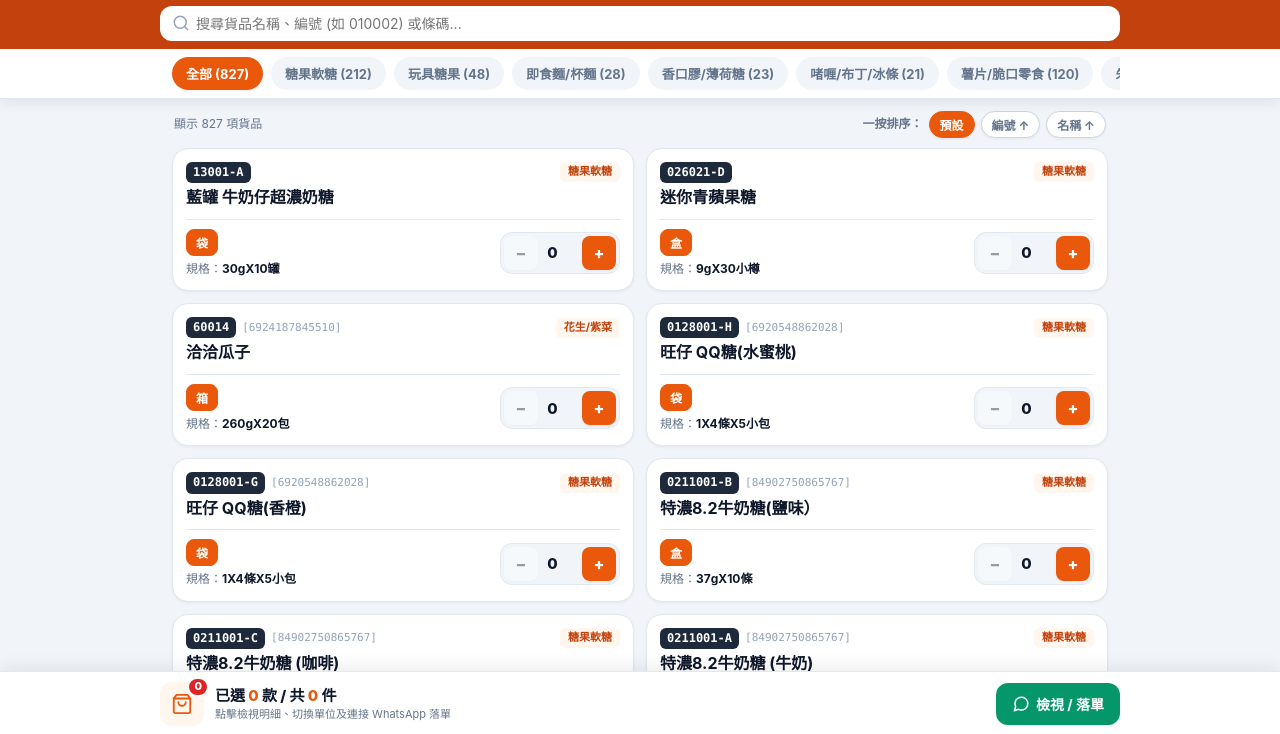
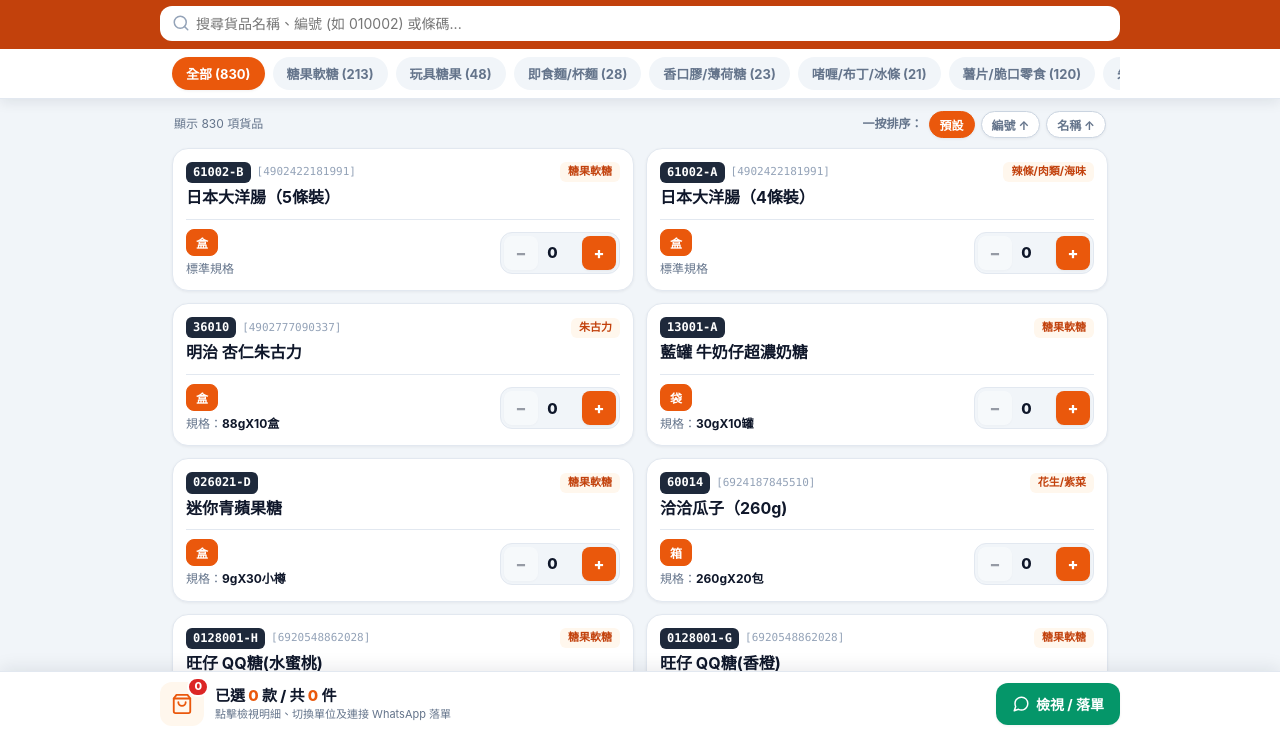
Before and after one commit to mana2hk/hyyorder, a plain HTML site: page index.html in a window 1280 px wide. Shown: the part 64-798 px from the top of the page. Drawn offline with Linux system fonts and the light colour scheme.

Commit message:
Add files via upload

```diff
--- a/index.html
+++ b/index.html
@@ -746,9 +746,12 @@
 ];
 
         const DEFAULT_PRODUCTS = [
+            {"id": "p_1795563597991", "code": "61002-B", "barcode": "4902422181991", "categoryId": "cat_candy", "name": "日本大洋腸（5條裝）", "units": [{"unit": "盒", "spec": ""}]},
+            {"id": "p_1795563521263", "code": "61002-A", "barcode": "4902422181991", "categoryId": "cat_meat", "name": "日本大洋腸（4條裝）", "units": [{"unit": "盒", "spec": ""}]},
+            {"id": "p_1795563111026", "code": "36010", "barcode": "4902777090337", "categoryId": "cat_choco", "name": "明治 杏仁朱古力", "units": [{"unit": "盒", "spec": "88gX10盒"}]},
             {"id": "p_1795403521484", "code": "13001-A", "barcode": "13001-A", "categoryId": "cat_candy", "name": "藍罐 牛奶仔超濃奶糖", "units": [{"unit": "袋", "spec": "30gX10罐"}]},
             {"id": "p_1795390886443", "code": "026021-D", "barcode": "026021-D", "categoryId": "cat_candy", "name": "迷你青蘋果糖", "units": [{"unit": "盒", "spec": "9gX30小樽"}]},
-            {"id": "p_1795390743634", "code": "60014", "barcode": "6924187845510", "categoryId": "cat_nut", "name": "洽洽瓜子", "units": [{"unit": "箱", "spec": "260gX20包"}]},
+            {"id": "p_1795390743634", "code": "60014", "barcode": "6924187845510", "categoryId": "cat_nut", "name": "洽洽瓜子（260g)", "units": [{"unit": "箱", "spec": "260gX20包"}]},
             {"id": "p_1795310452978", "code": "0128001-H", "barcode": "6920548862028", "categoryId": "cat_candy", "name": "旺仔 QQ糖(水蜜桃)", "units": [{"unit": "袋", "spec": "1X4條X5小包"}]},
             {"id": "p_1795310415388", "code": "0128001-G", "barcode": "6920548862028", "categoryId": "cat_candy", "name": "旺仔 QQ糖(香橙)", "units": [{"unit": "袋", "spec": "1X4條X5小包"}]},
             {"id": "p_1795304141895", "code": "0211001-B", "barcode": "84902750865767", "categoryId": "cat_candy", "name": "特濃8.2牛奶糖(鹽味）", "units": [{"unit": "盒", "spec": "37gX10條"}]},
@@ -778,8 +781,8 @@
             {"id": "p_010013", "code": "010013", "barcode": "010013", "categoryId": "cat_candy", "name": "韓妞CC棒", "units": [{"unit": "盒", "spec": "1X30支"}, {"unit": "箱", "spec": "20盒X30支"}]},
             {"id": "p_010017", "code": "010017", "barcode": "010017", "categoryId": "cat_candy", "name": "金冠 黑糖話梅糖", "units": [{"unit": "袋", "spec": "2.5kg"}, {"unit": "箱", "spec": "2.5kgX4袋"}]},
             {"id": "p_010018", "code": "010018", "barcode": "010018", "categoryId": "cat_candy", "name": "金冠 黑姜紅糖", "units": [{"unit": "袋", "spec": "2.5kg"}, {"unit": "箱", "spec": "2.5kgX4袋"}]},
-            {"id": "p_010059A", "code": "010059-A", "barcode": "010059-A", "categoryId": "cat_candy", "name": "日本 乳酸菌糖", "units": [{"unit": "盒", "spec": "1X30包"}]},
-            {"id": "p_010059B", "code": "010059-B", "barcode": "010059-B", "categoryId": "cat_candy", "name": "日本 變色龍糖(淺色)", "units": [{"unit": "盒", "spec": "1X30包"}]},
+            {"id": "p_010059A", "code": "010059-A", "barcode": "4901362102639", "categoryId": "cat_candy", "name": "乳酸菌糖", "units": [{"unit": "盒", "spec": "1X30包"}]},
+            {"id": "p_010059B", "code": "010059-B", "barcode": "4901362102639", "categoryId": "cat_candy", "name": "變色龍糖", "units": [{"unit": "盒", "spec": "1X30包"}]},
             {"id": "p_010060A", "code": "010060-A", "barcode": "010060-A", "categoryId": "cat_candy", "name": "圓罐糖 (可樂)", "units": [{"unit": "盒", "spec": "1X12罐"}]},
             {"id": "p_010060B", "code": "010060-B", "barcode": "010060-B", "categoryId": "cat_candy", "name": "圓罐糖 (雪碧)", "units": [{"unit": "盒", "spec": "1X12罐"}]},
             {"id": "p_010063", "code": "010063", "barcode": "010063", "categoryId": "cat_candy", "name": "蔘牌蜜煉花旗蔘糖 (327g)", "units": [{"unit": "盒", "spec": "327g"}, {"unit": "箱", "spec": "327gX36盒"}]},
@@ -991,8 +994,8 @@
             {"id": "p_029020B", "code": "029020-B", "barcode": "029020-B", "categoryId": "cat_candy", "name": "甄誠記 椰子硬糖", "units": [{"unit": "包", "spec": "300g"}, {"unit": "箱", "spec": "300gX30包"}]},
             {"id": "p_029031A", "code": "029031A", "barcode": "029031A", "categoryId": "cat_candy", "name": "白兔奶糖 5磅(散裝)", "units": [{"unit": "盒", "spec": "5磅"}, {"unit": "箱", "spec": "5磅X6盒"}]},
             {"id": "p_029031B", "code": "029031B", "barcode": "029031B", "categoryId": "cat_candy", "name": "白兔奶糖(單包裝)", "units": [{"unit": "盒", "spec": "180gX15包"}, {"unit": "箱", "spec": "180gX60包"}]},
-            {"id": "p_100013", "code": "100013", "barcode": "100013", "categoryId": "cat_noodle", "name": "滿地可 咪咪面", "units": [{"unit": "袋", "spec": "1X50包"}, {"unit": "箱", "spec": "12袋X50包"}]},
-            {"id": "p_100013A", "code": "100013-A", "barcode": "100013-A", "categoryId": "cat_noodle", "name": "滿地可 咪咪面(20包裝)", "units": [{"unit": "袋", "spec": "1X30包"}, {"unit": "箱", "spec": "20袋X20包"}]},
+            {"id": "p_100013", "code": "100013", "barcode": "6921286900058", "categoryId": "cat_noodle", "name": "滿地可 咪咪面", "units": [{"unit": "袋", "spec": "1X50包"}]},
+            {"id": "p_100013A", "code": "100013-A", "barcode": "6921286900058", "categoryId": "cat_noodle", "name": "滿地可 咪咪面(20包裝)", "units": [{"unit": "袋", "spec": "1X30包"}]},
             {"id": "p_100015", "code": "100015", "barcode": "6920238066019", "categoryId": "cat_noodle", "name": "辛辣麵 (5包裝)", "units": [{"unit": "箱", "spec": "1X40包"}]},
             {"id": "p_1001003A", "code": "1001003-A", "barcode": "6937962107000", "categoryId": "cat_noodle", "name": "康師傅碗麵 (紅燒牛肉)", "units": [{"unit": "箱", "spec": "112gX12碗"}]},
             {"id": "p_1001003B", "code": "1001003-B", "barcode": "6937962107000", "categoryId": "cat_noodle", "name": "康師傅碗麵 (香菇燉雞)", "units": [{"unit": "箱", "spec": "105gX12碗"}]},
@@ -1138,17 +1141,17 @@
             {"id": "p_2635", "code": "2635", "barcode": "2635", "categoryId": "cat_chips", "name": "卡樂B 4連包番茄什菜薯條", "units": [{"unit": "箱", "spec": "4小包X20條"}, {"unit": "個", "spec": ""}]},
             {"id": "p_2636", "code": "2636", "barcode": "2636", "categoryId": "cat_chips", "name": "卡樂B 4連包脆格薯片", "units": [{"unit": "箱", "spec": "4小包X20條"}, {"unit": "個", "spec": ""}]},
             {"id": "p_2637", "code": "2637", "barcode": "2637", "categoryId": "cat_chips", "name": "卡樂B 4連包和風蝦條", "units": [{"unit": "箱", "spec": "4小包X20條"}, {"unit": "個", "spec": ""}]},
-            {"id": "p_2642A", "code": "2642-A", "barcode": "2642-A", "categoryId": "cat_chips", "name": "卡樂B 55g薯片(燒烤味)", "units": [{"unit": "箱", "spec": "55gX24包"}, {"unit": "個", "spec": ""}]},
-            {"id": "p_2642B", "code": "2642-B", "barcode": "2642-B", "categoryId": "cat_chips", "name": "卡樂B 55g薯片(熱浪香辣)", "units": [{"unit": "箱", "spec": "55gX24包"}, {"unit": "個", "spec": ""}]},
-            {"id": "p_2642C", "code": "2642-C", "barcode": "2642-C", "categoryId": "cat_chips", "name": "卡樂B 55g薯片(咖喱味)", "units": [{"unit": "箱", "spec": "55gX24包"}, {"unit": "個", "spec": ""}]},
-            {"id": "p_2642D", "code": "2642-D", "barcode": "2642-D", "categoryId": "cat_chips", "name": "卡樂B 55g薯片(紫菜味)", "units": [{"unit": "箱", "spec": "55gX24包"}, {"unit": "個", "spec": ""}]},
-            {"id": "p_2642E", "code": "2642-E", "barcode": "2642-E", "categoryId": "cat_chips", "name": "卡樂B 55g薯片(日燒醬汁味)", "units": [{"unit": "箱", "spec": "55gX24包"}, {"unit": "個", "spec": ""}]},
-            {"id": "p_2642F", "code": "2642-F", "barcode": "2642-F", "categoryId": "cat_chips", "name": "卡樂B 55g薯片(蕃茄味)", "units": [{"unit": "箱", "spec": "55gX24包"}, {"unit": "個", "spec": ""}]},
-            {"id": "p_2642G", "code": "2642-G", "barcode": "2642-G", "categoryId": "cat_chips", "name": "卡樂B 55g薯片(薄餅味)", "units": [{"unit": "箱", "spec": "55gX24包"}, {"unit": "個", "spec": ""}]},
-            {"id": "p_2642H", "code": "2642-H", "barcode": "2642-H", "categoryId": "cat_chips", "name": "卡樂B 55g薯片(新加坡辣蟹味)", "units": [{"unit": "箱", "spec": "50gX24包"}, {"unit": "個", "spec": ""}]},
-            {"id": "p_2642I", "code": "2642-I", "barcode": "2642-I", "categoryId": "cat_chips", "name": "卡樂B 55g薯片(明太子蛋黃醬)", "units": [{"unit": "箱", "spec": "55gX24包"}, {"unit": "個", "spec": ""}]},
-            {"id": "p_2642M", "code": "2642-M", "barcode": "2642-M", "categoryId": "cat_chips", "name": "卡樂B 55g薯片(蜂蜜牛油味)", "units": [{"unit": "箱", "spec": "55gX24包"}, {"unit": "個", "spec": ""}]},
-            {"id": "p_2642R", "code": "2642-R", "barcode": "2642-R", "categoryId": "cat_chips", "name": "卡樂B 50g薯片(辣薄餅味)", "units": [{"unit": "箱", "spec": "50gX24包"}, {"unit": "個", "spec": ""}]},
+            {"id": "p_2642A", "code": "2642-A", "barcode": "4901330300111", "categoryId": "cat_chips", "name": "卡樂B 55g薯片(燒烤味)", "units": [{"unit": "箱", "spec": "55gX24包"}, {"unit": "個", "spec": ""}]},
+            {"id": "p_2642B", "code": "2642-B", "barcode": "4901330300111", "categoryId": "cat_chips", "name": "卡樂B 55g薯片(熱浪香辣)", "units": [{"unit": "箱", "spec": "55gX24包"}, {"unit": "個", "spec": ""}]},
+            {"id": "p_2642C", "code": "2642-C", "barcode": "4901330300111", "categoryId": "cat_chips", "name": "卡樂B 55g薯片(咖喱味)", "units": [{"unit": "箱", "spec": "55gX24包"}, {"unit": "個", "spec": ""}]},
+            {"id": "p_2642D", "code": "2642-D", "barcode": "4901330300111", "categoryId": "cat_chips", "name": "卡樂B 55g薯片(紫菜味)", "units": [{"unit": "箱", "spec": "55gX24包"}, {"unit": "個", "spec": ""}]},
+            {"id": "p_2642E", "code": "2642-E", "barcode": "4901330300111", "categoryId": "cat_chips", "name": "卡樂B 55g薯片(日燒醬汁味)", "units": [{"unit": "箱", "spec": "55gX24包"}, {"unit": "個", "spec": ""}]},
+            {"id": "p_2642F", "code": "2642-F", "barcode": "4901330300111", "categoryId": "cat_chips", "name": "卡樂B 55g薯片(蕃茄味)", "units": [{"unit": "箱", "spec": "55gX24包"}, {"unit": "個", "spec": ""}]},
+            {"id": "p_2642G", "code": "2642-G", "barcode": "4901330300111", "categoryId": "cat_chips", "name": "卡樂B 55g薯片(薄餅味)", "units": [{"unit": "箱", "spec": "55gX24包"}, {"unit": "個", "spec": ""}]},
+            {"id": "p_2642H", "code": "2642-H", "barcode": "4901330300111", "categoryId": "cat_chips", "name": "卡樂B 55g薯片(新加坡辣蟹味)", "units": [{"unit": "箱", "spec": "50gX24包"}, {"unit": "個", "spec": ""}]},
+            {"id": "p_2642I", "code": "2642-I", "barcode": "4901330300111", "categoryId": "cat_chips", "name": "卡樂B 55g薯片(明太子蛋黃醬)", "units": [{"unit": "箱", "spec": "55gX24包"}, {"unit": "個", "spec": ""}]},
+            {"id": "p_2642M", "code": "2642-M", "barcode": "4901330300111", "categoryId": "cat_chips", "name": "卡樂B 55g薯片(蜂蜜牛油味)", "units": [{"unit": "箱", "spec": "55gX24包"}, {"unit": "個", "spec": ""}]},
+            {"id": "p_2642R", "code": "2642-R", "barcode": "4901330300111", "categoryId": "cat_chips", "name": "卡樂B 50g薯片(辣薄餅味)", "units": [{"unit": "箱", "spec": "50gX24包"}, {"unit": "個", "spec": ""}]},
             {"id": "p_2646B", "code": "2646-B", "barcode": "2646-B", "categoryId": "cat_chips", "name": "若鳩什錦脆片", "units": [{"unit": "箱", "spec": "80gX20包"}, {"unit": "個", "spec": ""}]},
             {"id": "p_2651", "code": "2651", "barcode": "2651", "categoryId": "cat_chips", "name": "卡樂B 42g什菜薯條", "units": [{"unit": "箱", "spec": "42gX30包"}, {"unit": "個", "spec": ""}]},
             {"id": "p_2652", "code": "2652", "barcode": "2652", "categoryId": "cat_chips", "name": "卡樂B 42g田園番茄什菜薯條", "units": [{"unit": "箱", "spec": "42gX30包"}, {"unit": "個", "spec": ""}]},
@@ -1158,7 +1161,7 @@
             {"id": "p_2662B", "code": "2662-B", "barcode": "2662-B", "categoryId": "cat_chips", "name": "卡樂B 包裝宅卡B薯條(紫薯味)", "units": [{"unit": "箱", "spec": "90gX12包"}, {"unit": "箱", "spec": ""}]},
             {"id": "p_2662C", "code": "2662-C", "barcode": "2662-C", "categoryId": "cat_chips", "name": "卡樂B 包裝宅卡B薯條(紫菜味)", "units": [{"unit": "箱", "spec": "90gX12包"}, {"unit": "箱", "spec": ""}]},
             {"id": "p_2662E", "code": "2662-E", "barcode": "2662-E", "categoryId": "cat_chips", "name": "卡樂B 包裝宅卡B薯條(梅味)", "units": [{"unit": "箱", "spec": "90gX12包"}, {"unit": "箱", "spec": ""}]},
-            {"id": "p_2664", "code": "2664", "barcode": "2664", "categoryId": "cat_chips", "name": "日清湖池屋薯片 55g (香辣味)", "units": [{"unit": "箱", "spec": "55gX20包"}, {"unit": "個", "spec": ""}]},
+            {"id": "p_2664", "code": "2664", "barcode": "4901330300111", "categoryId": "cat_chips", "name": "日清湖池屋薯片 55g (香辣味)", "units": [{"unit": "箱", "spec": "55gX20包"}, {"unit": "個", "spec": ""}]},
             {"id": "p_2665", "code": "2665", "barcode": "2665", "categoryId": "cat_chips", "name": "日清湖池屋薯片 55g (芝士香辣味)", "units": [{"unit": "箱", "spec": "55gX20包"}, {"unit": "個", "spec": ""}]},
             {"id": "p_2666", "code": "2666", "barcode": "2666", "categoryId": "cat_chips", "name": "日清湖池屋薯片 25g (香辣味)", "units": [{"unit": "箱", "spec": "25gX20包"}, {"unit": "個", "spec": ""}]},
             {"id": "p_28001", "code": "28001", "barcode": "28001", "categoryId": "cat_chips", "name": "明輝 20g印尼蝦片", "units": [{"unit": "箱", "spec": "20gX30包"}, {"unit": "個", "spec": ""}]},
@@ -1229,10 +1232,10 @@
             {"id": "p_36004C", "code": "36004-C", "barcode": "36004-C", "categoryId": "cat_choco", "name": "明治 筒裝DD朱古力(青提子)", "units": [{"unit": "盒", "spec": "1袋X6筒"}, {"unit": "箱", "spec": "6筒X8盒"}]},
             {"id": "p_36004D", "code": "36004-D", "barcode": "36004-D", "categoryId": "cat_choco", "name": "明治 筒裝DD朱古力(芒果)", "units": [{"unit": "盒", "spec": "1袋X6筒"}, {"unit": "個", "spec": ""}]},
             {"id": "p_36004E", "code": "36004-E", "barcode": "36004-E", "categoryId": "cat_choco", "name": "明治 筒裝DD朱古力(蘋果)", "units": [{"unit": "盒", "spec": "1袋X6筒"}, {"unit": "個", "spec": ""}]},
-            {"id": "p_36009A", "code": "36009-A", "barcode": "84902777026103", "categoryId": "cat_choco", "name": "明治 鋼琴 至尊朱古力 (特濃。黑）", "units": [{"unit": "盒", "spec": "1X6小盒"}, {"unit": "箱", "spec": "6小盒X8盒"}]},
-            {"id": "p_36009B", "code": "36009-B", "barcode": "84902777026103", "categoryId": "cat_choco", "name": "明治 鋼琴 至尊朱古力 (牛奶。啡）", "units": [{"unit": "盒", "spec": "1X6小盒"}]},
-            {"id": "p_36009C", "code": "36009-C", "barcode": "84902777026103", "categoryId": "cat_choco", "name": "明治 鋼琴 至尊朱古力 (綠茶)", "units": [{"unit": "盒", "spec": "1X6小盒"}, {"unit": "箱", "spec": "6小盒X8盒"}]},
-            {"id": "p_36009D", "code": "36009-D", "barcode": "84902777026103", "categoryId": "cat_choco", "name": "明治 鋼琴 至尊朱古力 (特濃牛奶。紅）", "units": [{"unit": "盒", "spec": "1X6小盒"}, {"unit": "箱", "spec": "6小盒X8盒"}]},
+            {"id": "p_36009A", "code": "36009-A", "barcode": "4902777090337", "categoryId": "cat_choco", "name": "明治 鋼琴 至尊朱古力 (特濃。黑）", "units": [{"unit": "盒", "spec": "1X6小盒"}, {"unit": "箱", "spec": "6小盒X8盒"}]},
+            {"id": "p_36009B", "code": "36009-B", "barcode": "4902777090337", "categoryId": "cat_choco", "name": "明治 鋼琴 至尊朱古力 (牛奶。啡）", "units": [{"unit": "盒", "spec": "1X6小盒"}]},
+            {"id": "p_36009C", "code": "36009-C", "barcode": "4902777090337", "categoryId": "cat_choco", "name": "明治 鋼琴 至尊朱古力 (綠茶)", "units": [{"unit": "盒", "spec": "1X6小盒"}, {"unit": "箱", "spec": "6小盒X8盒"}]},
+            {"id": "p_36009D", "code": "36009-D", "barcode": "4902777090337", "categoryId": "cat_choco", "name": "明治 鋼琴 至尊朱古力 (特濃牛奶。紅）", "units": [{"unit": "盒", "spec": "1X6小盒"}, {"unit": "箱", "spec": "6小盒X8盒"}]},
             {"id": "p_36012B", "code": "36012-B", "barcode": "36012-B", "categoryId": "cat_choco", "name": "明治 雪吻朱古力 (士多)", "units": [{"unit": "盒", "spec": "56gX5小盒"}, {"unit": "箱", "spec": ""}]},
             {"id": "p_36012C", "code": "36012-C", "barcode": "36012-C", "categoryId": "cat_choco", "name": "明治 雪吻朱古力 (綠茶)", "units": [{"unit": "盒", "spec": "56gX5小盒"}, {"unit": "箱", "spec": ""}]},
             {"id": "p_36012D", "code": "36012-D", "barcode": "36012-D", "categoryId": "cat_choco", "name": "明治 雪吻朱古力 (芒果)", "units": [{"unit": "盒", "spec": "56gX5小盒"}, {"unit": "箱", "spec": ""}]},
@@ -1247,9 +1250,9 @@
             {"id": "p_37004B", "code": "37004-B", "barcode": "37004-B", "categoryId": "cat_choco", "name": "散裝 迷你三角朱古力(1kg)", "units": [{"unit": "袋", "spec": "1kg"}, {"unit": "箱", "spec": "8kg"}]},
             {"id": "p_37005", "code": "37005", "barcode": "37005", "categoryId": "cat_choco", "name": "散裝 迷你KK朱古力", "units": [{"unit": "袋", "spec": "1袋X30條"}, {"unit": "箱", "spec": "6.68kg"}]},
             {"id": "p_37007", "code": "37007", "barcode": "37007", "categoryId": "cat_choco", "name": "散裝 雀巢迷你甘脆", "units": [{"unit": "袋", "spec": "1kg"}, {"unit": "箱", "spec": "1kgX12袋"}]},
-            {"id": "p_38001B", "code": "38001-B", "barcode": "4902888256226", "categoryId": "cat_choco", "name": "森永DARS朱古力(白朱古力)", "units": [{"unit": "盒", "spec": "1盒X10小盒"}, {"unit": "個", "spec": ""}]},
-            {"id": "p_38001C", "code": "38001-C", "barcode": "4902888256226", "categoryId": "cat_choco", "name": "森永DARS朱古力(紅 牛奶)", "units": [{"unit": "盒", "spec": "1盒X10小盒"}, {"unit": "個", "spec": ""}]},
-            {"id": "p_38001D", "code": "38001-D", "barcode": "4902888256226", "categoryId": "cat_choco", "name": "森永DARS朱古力(可可牛奶)", "units": [{"unit": "盒", "spec": "1盒X10小盒"}, {"unit": "個", "spec": ""}]},
+            {"id": "p_38001B", "code": "38001-B", "barcode": "4902777090337", "categoryId": "cat_choco", "name": "森永DARS朱古力(白朱古力)", "units": [{"unit": "盒", "spec": "1盒X10小盒"}, {"unit": "個", "spec": ""}]},
+            {"id": "p_38001C", "code": "38001-C", "barcode": "4902777090337", "categoryId": "cat_choco", "name": "森永DARS朱古力(紅 牛奶)", "units": [{"unit": "盒", "spec": "1盒X10小盒"}, {"unit": "個", "spec": ""}]},
+            {"id": "p_38001D", "code": "38001-D", "barcode": "4902777090337", "categoryId": "cat_choco", "name": "森永DARS朱古力(可可牛奶)", "units": [{"unit": "盒", "spec": "1盒X10小盒"}, {"unit": "個", "spec": ""}]},
             {"id": "p_38002A", "code": "38002-A", "barcode": "38002-A", "categoryId": "cat_choco", "name": "不二家 孖寶朱古力", "units": [{"unit": "盒", "spec": "24gX12排"}, {"unit": "箱", "spec": "24gX12排X12盒"}]},
             {"id": "p_38003A", "code": "38003-A", "barcode": "38003-A", "categoryId": "cat_choco", "name": "大咀鳥 朱古力(牛奶)", "units": [{"unit": "盒", "spec": "20小盒"}, {"unit": "個", "spec": ""}]},
             {"id": "p_38003B", "code": "38003-B", "barcode": "38003-B", "categoryId": "cat_choco", "name": "大咀鳥 朱古力(杏仁)", "units": [{"unit": "盒", "spec": "20小盒"}, {"unit": "個", "spec": ""}]},
```
